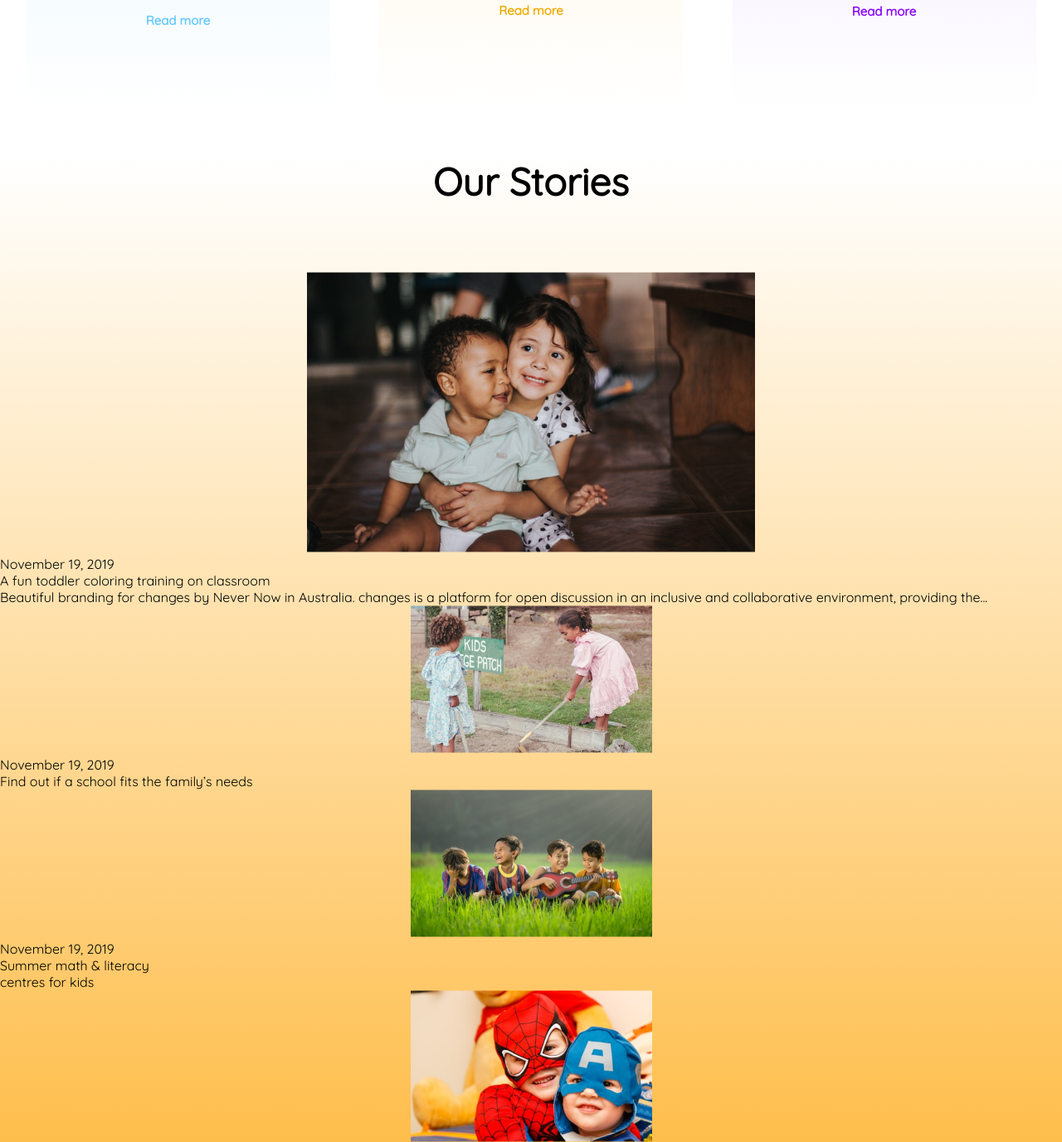
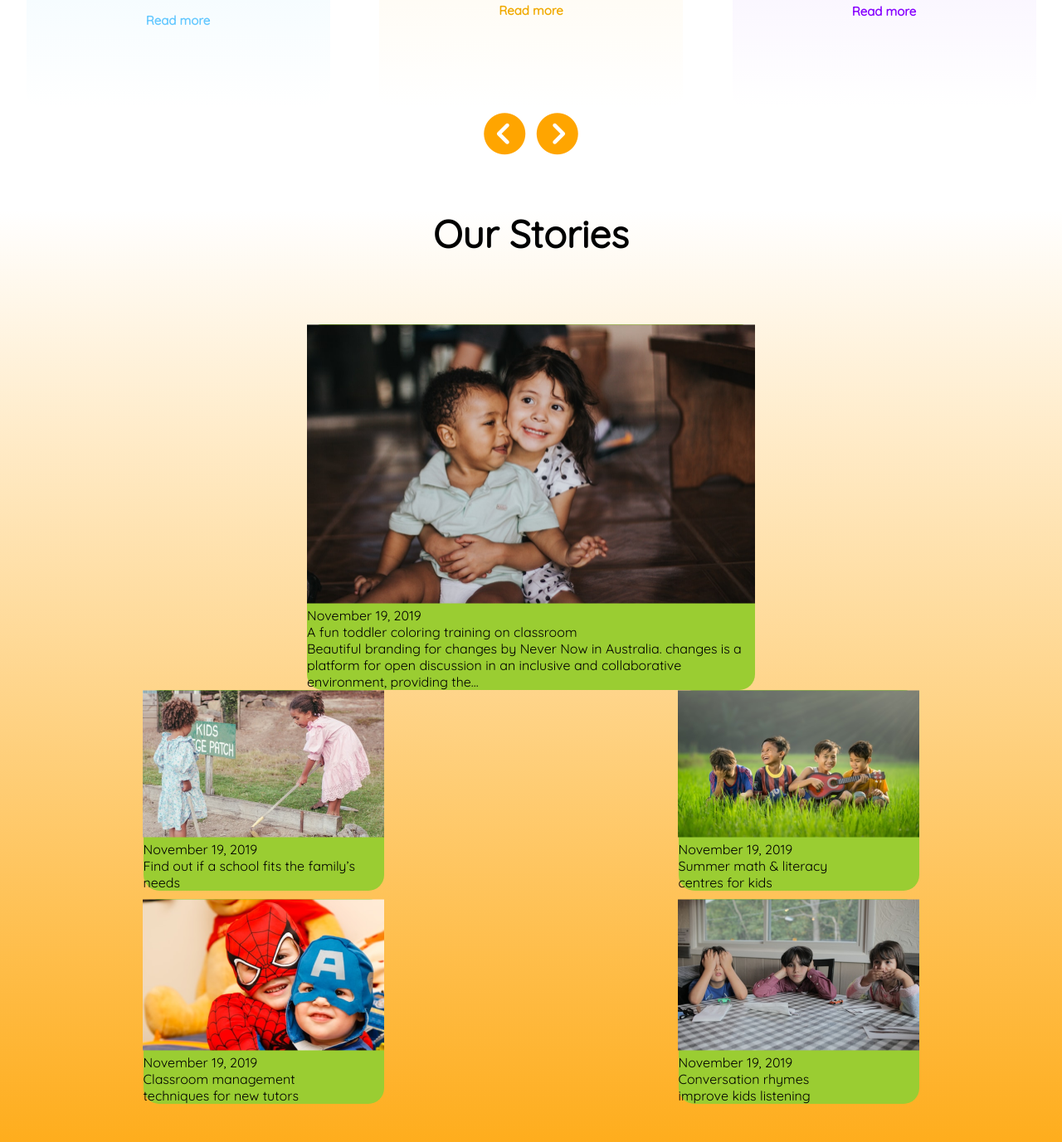
Before and after one commit to ASYBro/B11-a2, a plain HTML site: page index.html in a window 1280 px wide. Shown: the part 1220-2597 px from the top of the page at 83% size. Drawn offline with Linux system fonts and the light colour scheme.

Commit message:
complete as much as i can for now

```diff
--- a/index.html
+++ b/index.html
@@ -7,6 +7,13 @@
     <link rel="shortcut icon" href="./assets/logo.png" type="image/x-icon" />
     <link rel="stylesheet" href="./style.css/style.css" />
     <link rel="stylesheet" href="./style.css/media.css" />
+    <link
+      rel="stylesheet"
+      href="https://cdnjs.cloudflare.com/ajax/libs/font-awesome/6.7.2/css/all.min.css"
+      integrity="sha512-Evv84Mr4kqVGRNSgIGL/F/aIDqQb7xQ2vcrdIwxfjThSH8CSR7PBEakCr51Ck+w+/U6swU2Im1vVX0SVk9ABhg=="
+      crossorigin="anonymous"
+      referrerpolicy="no-referrer"
+    />
   </head>
   <body>
     <nav class="navbar display">
@@ -119,14 +126,21 @@
             </div>
           </div>
         </div>
-        <div class="button-for-standard"></div>
+        <div class="button-for-standard">
+          <i class="fa-solid fa-circle-chevron-left"></i>
+          <i class="fa-solid fa-circle-chevron-right"></i>
+        </div>
       </div>
 
       <div class="stories-section">
         <h3 class="stories standard-title">Our Stories</h3>
         <div class="stories">
-          <div class="storie1">
-            <img src="./assets/story-1.png" alt="" />
+          <div class="storie1 box2">
+            <img
+              src="./assets/story-1.png"
+              alt=""
+              style="height: 337px; width: 540px"
+            />
             <div class="stories-para"><p>November 19, 2019</p></div>
             <div class="stories-heading">
               A fun toddler coloring training on classroom
@@ -137,14 +151,15 @@
               collaborative environment, providing the...
             </p>
           </div>
-          <div class="storie2">
+          <div class="stories-grid">
+            <div class="storie2 box2 storsss">
               <img src="./assets/story-2.png" alt="" />
               <div class="stories-para"><p>November 19, 2019</p></div>
               <div class="stories-heading">
                 Find out if a school fits the family’s needs
               </div>
             </div>
-          <div class="storie3">
+            <div class="storie3 box2 storsss">
               <img src="./assets/story-3.png" alt="" />
               <div class="stories-para"><p>November 19, 2019</p></div>
               <div class="stories-heading">
@@ -152,7 +167,7 @@
                 centres for kids
               </div>
             </div>
-          <div class="storie4">
+            <div class="storie4 box2 storsss">
               <img src="./assets/story-4.png" alt="" />
               <div class="stories-para"><p>November 19, 2019</p></div>
               <div class="stories-heading">
@@ -160,12 +175,13 @@
                 techniques for new tutors
               </div>
             </div>
-          <div class="storie5">
+            <div class="storie5 box2 storsss">
               <img src="./assets/story-5.png" alt="" />
               <div class="stories-para"><p>November 19, 2019</p></div>
               <div class="stories-heading">
                 Conversation rhymes <br />
                 improve kids listening
+              </div>
             </div>
           </div>
         </div>
--- a/style.css/style.css
+++ b/style.css/style.css
@@ -17,6 +17,13 @@
   height: 475px;
   width: 366px;
   border-radius: 19px;
+}
+.box2 {
+  justify-content: center;
+  align-items: center;
+  margin: 0px auto;
+  border-radius: 19px;
+  background-color: yellowgreen;
 }
 
 /* Shared Style */
@@ -135,6 +142,28 @@ h4 {
   margin-top: 80px;
   margin-bottom: 60px;
 }
+.storie1 {
+  max-width: 540px;
+  max-height: 630px;
+}
+.storsss {
+  max-width: 290px;
+  max-height: 330px;
+}
+.stories-heading {
+  /* padding-top: 20px;
+  padding-bottom: 20px; */
+  /* background-color: tomato; */
+}
+.stories-grid {
+  display: grid;
+  grid-template-columns: repeat(2, 1fr);
+  gap: 10px;
+}
+.button-for-standard {
+  font-size: 50px;
+  color: orange;
+}
 /* our stories end*/
 
 footer {
```
Lines whose indentation alone changed are shown as unchanged.
